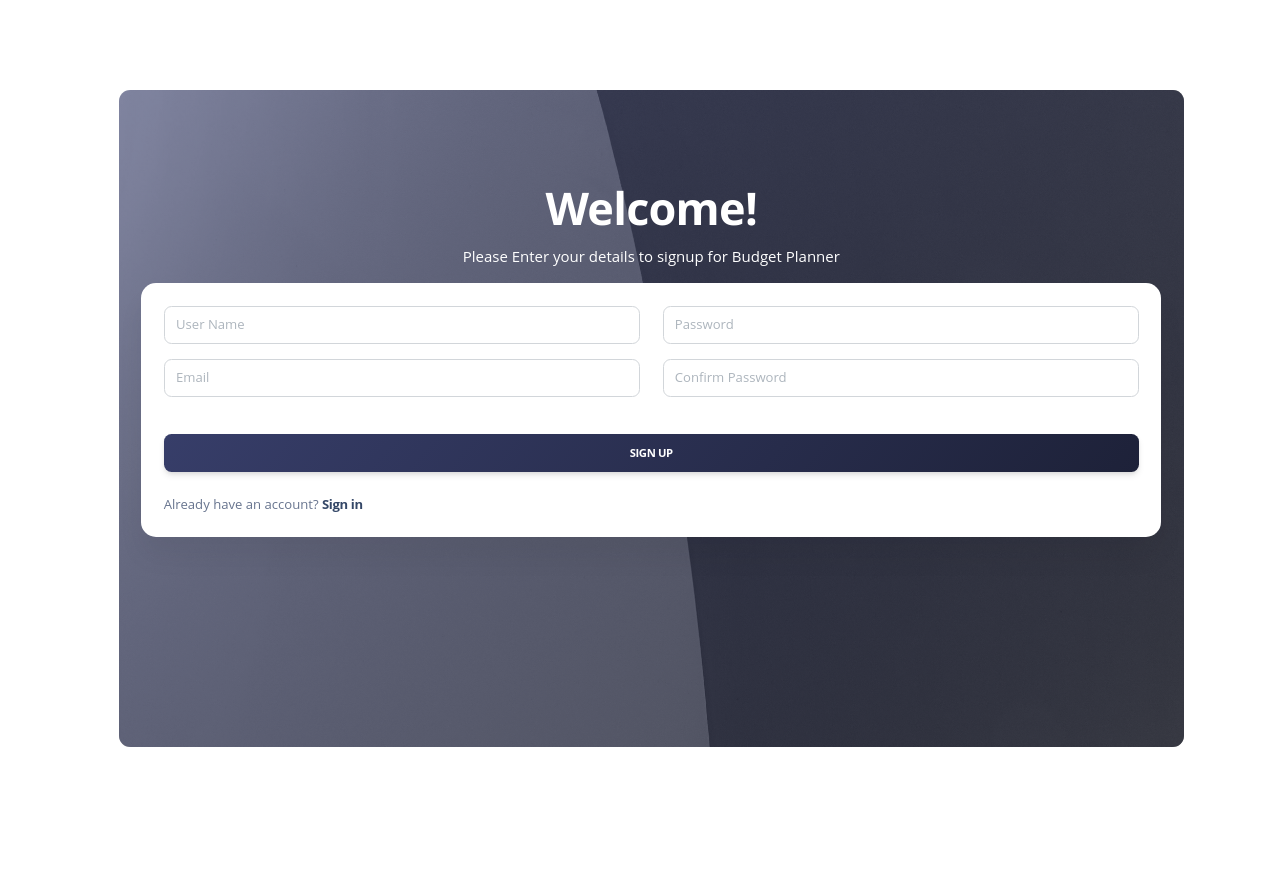
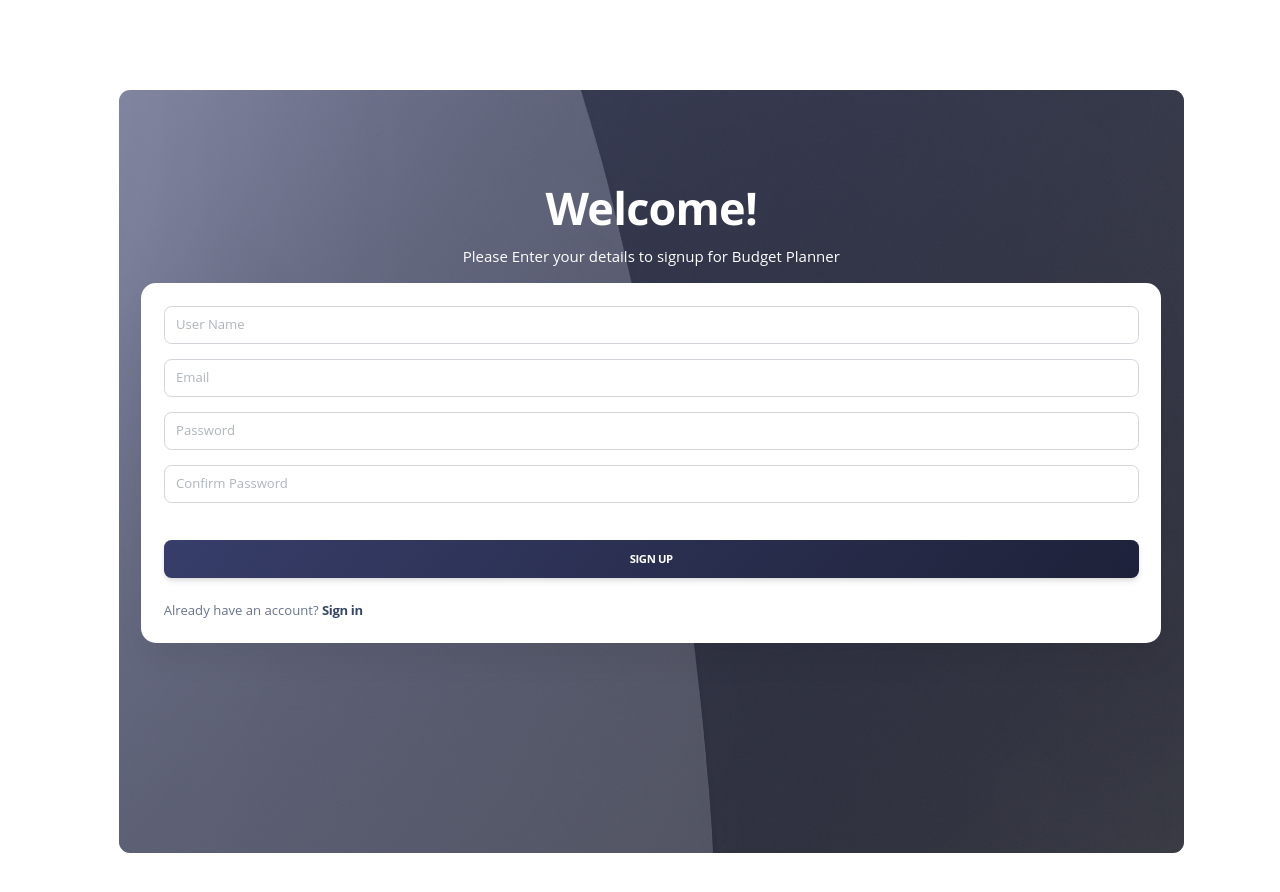
Before and after one commit to Pocten/budget-planner-frontend, a React (Create React App) app: page /register in a window 1280 px wide. Shown: the top 892 px of the page. Built offline with nearby package versions, Linux system fonts and the light colour scheme.

Commit message:
Add delete function to react

```diff
--- a/src/components/public/Register.jsx
+++ b/src/components/public/Register.jsx
@@ -71,6 +71,8 @@ export const Register = () => {
     }
 
 
+
+
     return (
         <>
 
@@ -95,8 +97,7 @@ export const Register = () => {
                                         <div className="card-body">
                                             <form>
                                             <div className="row">
-                                                    <div className="col-md-12 col-lg-6 col-sm-12">
-                                                        <div className="mb-3">
+    <div className="col-12 mb-3">
         <input onChange={e => handleUserDetails(e)}
                value={userDetails.userName} name={'userName'}
                type="text" className="form-control"
@@ -104,12 +105,20 @@ export const Register = () => {
                aria-label="User name"
                aria-describedby="user-name-addon"/>
         {errors.userName && <div className="error-message">{errors.userName}</div>}
-
     </div>
 
+    <div className="col-12 mb-3">
+        <input onChange={e => handleUserDetails(e)}
+               value={userDetails.userEmail}
+               name={"userEmail"}
+               type="email" className="form-control"
+               placeholder="Email"
+               aria-label="Email"
+               aria-describedby="email-addon"/>
+        {errors.userEmail && <div className="error-message">{errors.userEmail}</div>}
     </div>
-                                                    <div className="col-md-12 col-lg-6 col-sm-12">
-                                                        <div className="mb-3">
+
+    <div className="col-12 mb-3">
         <input onChange={e => handleUserDetails(e)}
                value={userDetails.userPassword}
                name={"userPassword"}
@@ -118,26 +127,9 @@ export const Register = () => {
                aria-label="Password"
                aria-describedby="password-addon"/>
         {errors.userPassword && <div className="error-message">{errors.userPassword}</div>}
-
-                                                        </div>
     </div>
 
-
-                                                    <div className="col-md-12 col-lg-6 col-sm-12">
-                                                        <div className="mb-3">
-                                                            <input onChange={e => handleUserDetails(e)}
-                                                                   value={userDetails.userEmail}
-                                                                   name={"userEmail"}
-                                                                   type="email" className="form-control"
-                                                                   placeholder="Email"
-                                                                   aria-label="Email"
-                                                                   aria-describedby="email-addon"/>
-                                                            {errors.userEmail && <div className="error-message">{errors.userEmail}</div>}
-
-                                                        </div>
-                                                    </div>
-                                                    <div className="col-md-12 col-lg-6 col-sm-12">
-                                                    <div className="mb-3">
+    <div className="col-12 mb-3">
         <input onChange={e => setConfirmPassword(e.target.value)}
                value={confirmPassword}
                type="password" className="form-control"
@@ -145,7 +137,6 @@ export const Register = () => {
                aria-label="Confirm Password"
                aria-describedby="confirm-password-addon"/>
         {errors.confirmPassword && <div className="error-message">{errors.confirmPassword}</div>}
-    </div>
     </div>
 </div>
                                                 <div className="text-center">
```
Lines whose indentation alone changed are shown as unchanged.
